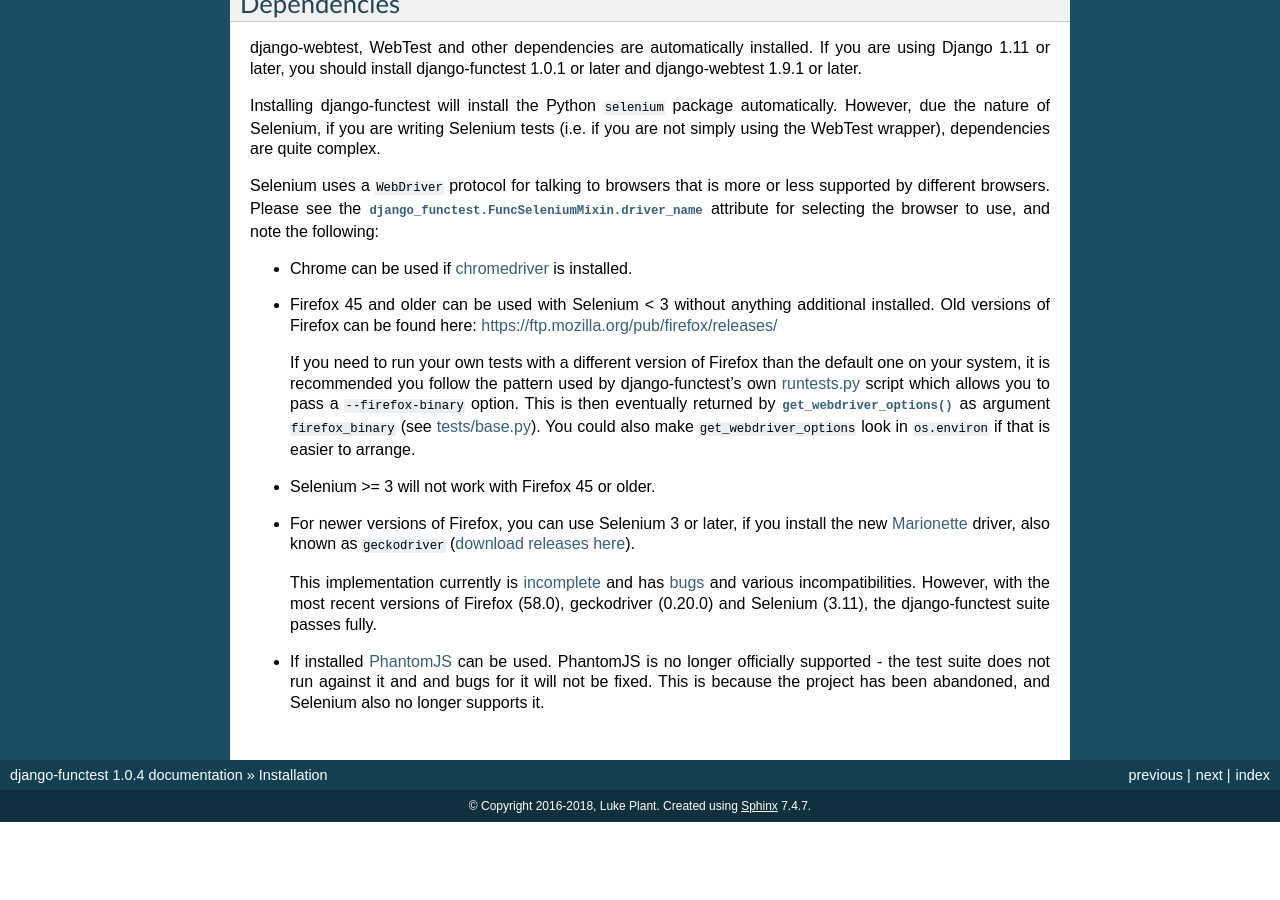
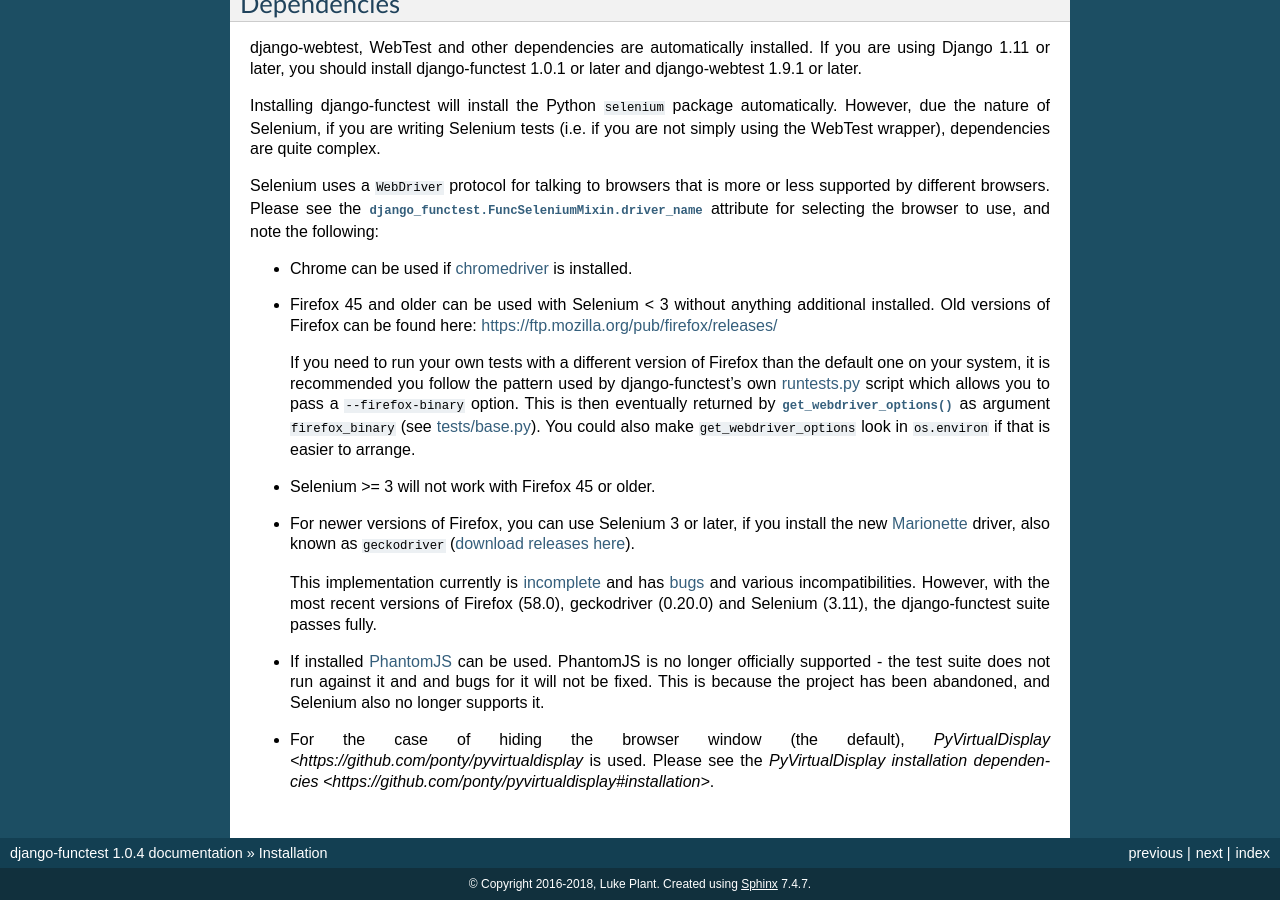
Before and after one commit to django-functest/django-functest, a Sphinx documentation site: the page built from docs/installation.rst, in a window 1280 px wide and 900 px high, scrolled down 586 px. Built offline with Sphinx 7.4.7, drawn with Linux system fonts in a browser that asks for light colours; before the commit the page ends 1408 px from its top, so only the background shows below that.

Commit message:
Notes regarding dependencies of PyVirtualDisplay

```diff
--- a/docs/installation.rst
+++ b/docs/installation.rst
@@ -86,3 +86,8 @@
   longer officially supported - the test suite does not run against it and and
   bugs for it will not be fixed. This is because the project has been abandoned,
   and Selenium also no longer supports it.
+
+* For the case of hiding the browser window (the default), `PyVirtualDisplay
+  <https://github.com/ponty/pyvirtualdisplay` is used. Please see the
+  `PyVirtualDisplay installation dependencies
+  <https://github.com/ponty/pyvirtualdisplay#installation>`.
```
